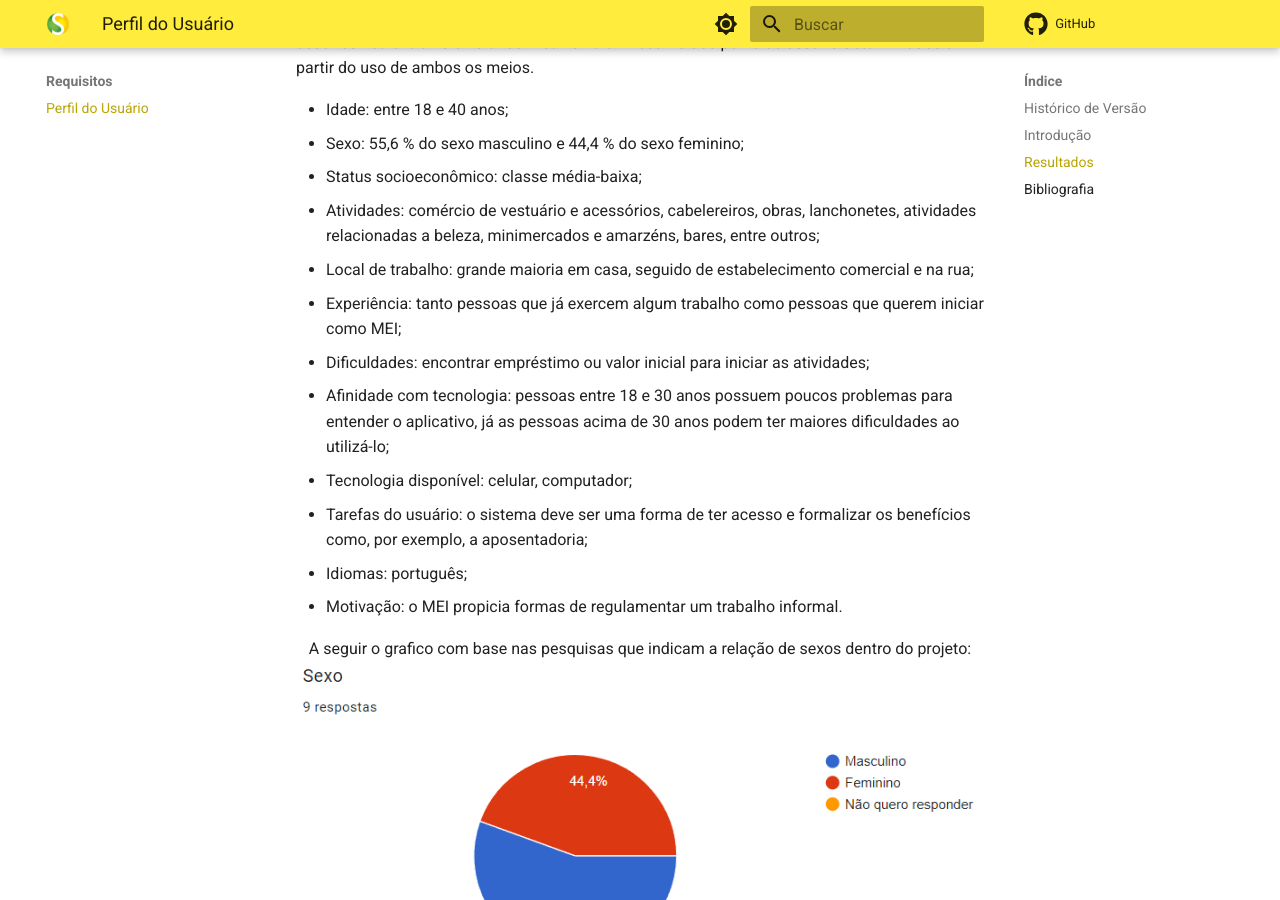
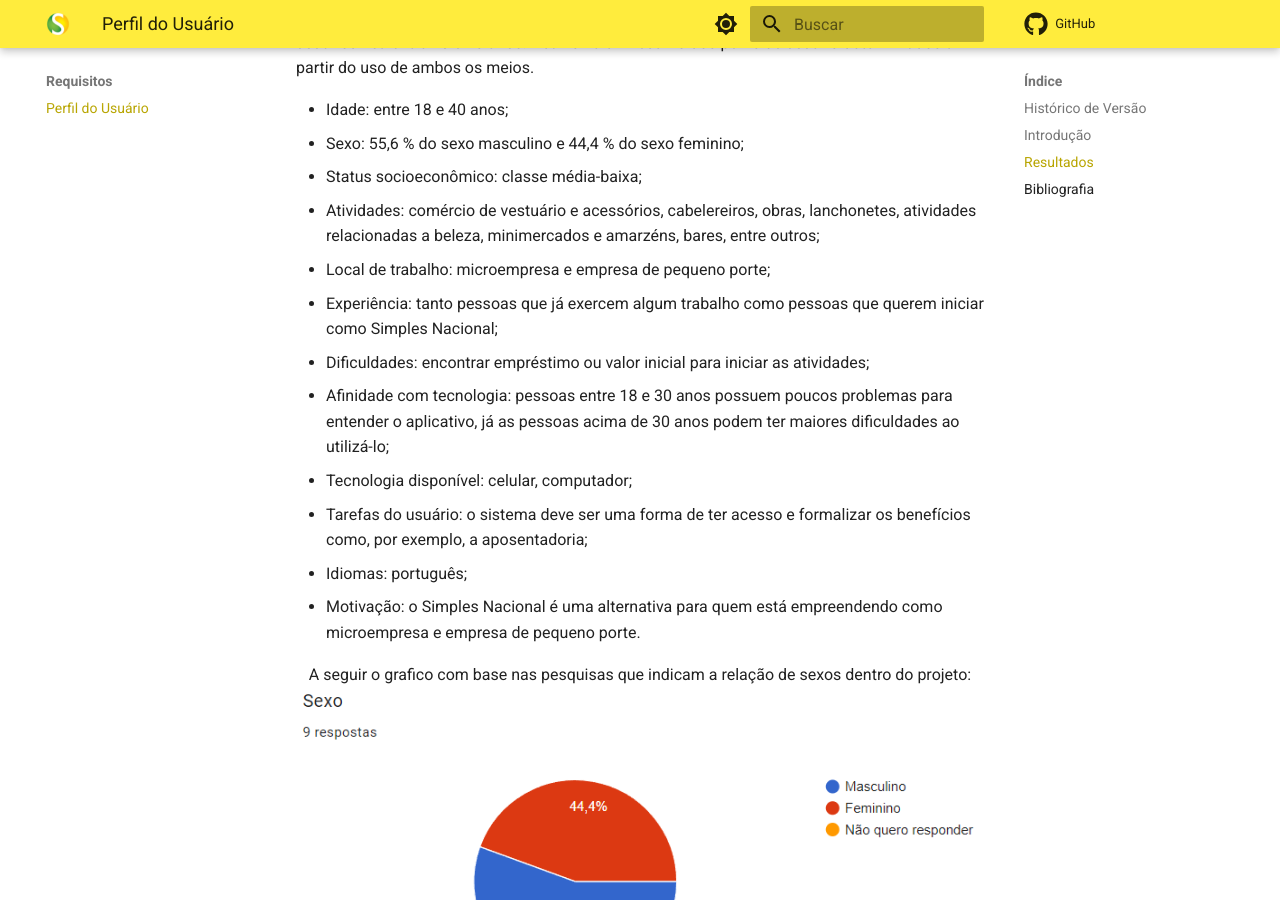
Before and after one commit to Interacao-Humano-Computador/2022.2-SimplesNacional, an MkDocs documentation site: the page built from docs/Requisitos/perfilUsuario.md, in a window 1280 px wide and 900 px high, scrolled down 1144 px. Built offline with MkDocs 1.6.1 and Material for MkDocs 9.7.7, drawn with Linux system fonts in a browser that asks for light colours; comment, search, counter and statistics services are not loaded.

Commit message:
Update perfilUsuario.md

```diff
--- a/docs/Requisitos/perfilUsuario.md
+++ b/docs/Requisitos/perfilUsuario.md
@@ -29,14 +29,14 @@ O questionário também dá suporte às pesquisas realizadas, que nos dizem que,
 * Sexo: 55,6 % do sexo masculino e 44,4 % do sexo feminino;
 * Status socioeconômico: classe média-baixa;
 * Atividades: comércio de vestuário e acessórios, cabelereiros, obras, lanchonetes, atividades relacionadas a beleza, minimercados e amarzéns, bares, entre outros;
-* Local de trabalho: grande maioria em casa, seguido de estabelecimento comercial e na rua;
-* Experiência: tanto pessoas que já exercem algum trabalho como pessoas que querem iniciar como MEI;
+* Local de trabalho: microempresa e empresa de pequeno porte;
+* Experiência: tanto pessoas que já exercem algum trabalho como pessoas que querem iniciar como Simples Nacional;
 * Dificuldades: encontrar empréstimo ou valor inicial para iniciar as atividades;
 * Afinidade com tecnologia: pessoas entre 18 e 30 anos possuem poucos problemas para entender o aplicativo, já as pessoas acima de 30 anos podem ter maiores dificuldades ao utilizá-lo;
 * Tecnologia disponível: celular, computador;
 * Tarefas do usuário: o sistema deve ser uma forma de ter acesso e formalizar os benefícios como, por exemplo, a aposentadoria;
 * Idiomas: português;
-* Motivação: o MEI propicia formas de regulamentar um trabalho informal.
+* Motivação: o Simples Nacional é uma alternativa para quem está empreendendo como microempresa e empresa de pequeno porte.
 
 <Center>
 A seguir o grafico com base nas pesquisas que indicam a relação de sexos dentro do projeto:
```
